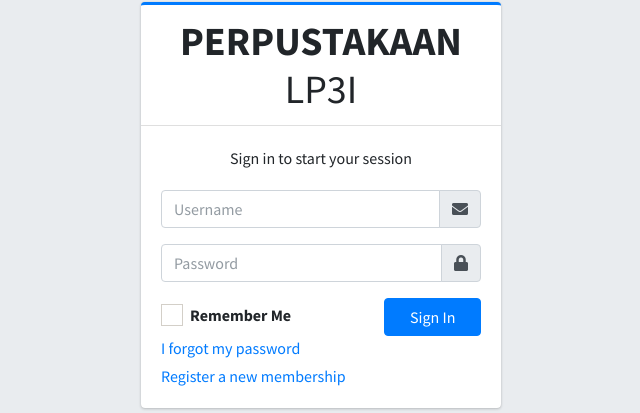
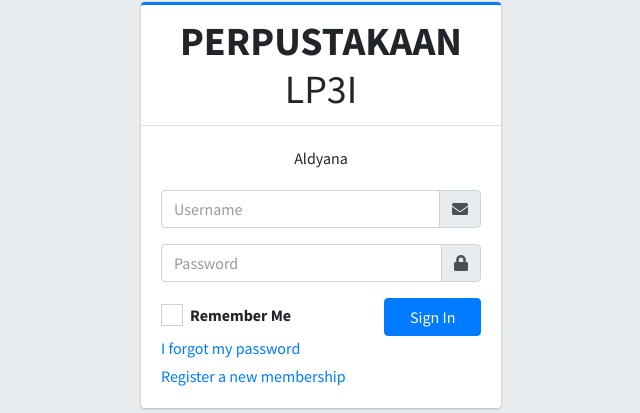
Before and after one commit to Alldy29/Tugas_UAS_WebProgramming2, a PHP site: page / in a window 1280 px wide. Shown: the part 195-608 px from the top of the page, without its empty margins (319-959 px from the left). Run offline with PHP 8.4, Linux system fonts and the light colour scheme; some libraries are stand-ins or nearby versions.

Commit message:
theree push

```diff
--- a/index.php
+++ b/index.php
@@ -26,7 +26,7 @@
         </b>LP3I</a>
       </div>
       <div class="card-body">
-        <p class="login-box-msg">Sign in to start your session</p>
+        <p class="login-box-msg">Aldyana</p>
         <?php
         session_start();
         if (isset($_SESSION['message'])) {
```
